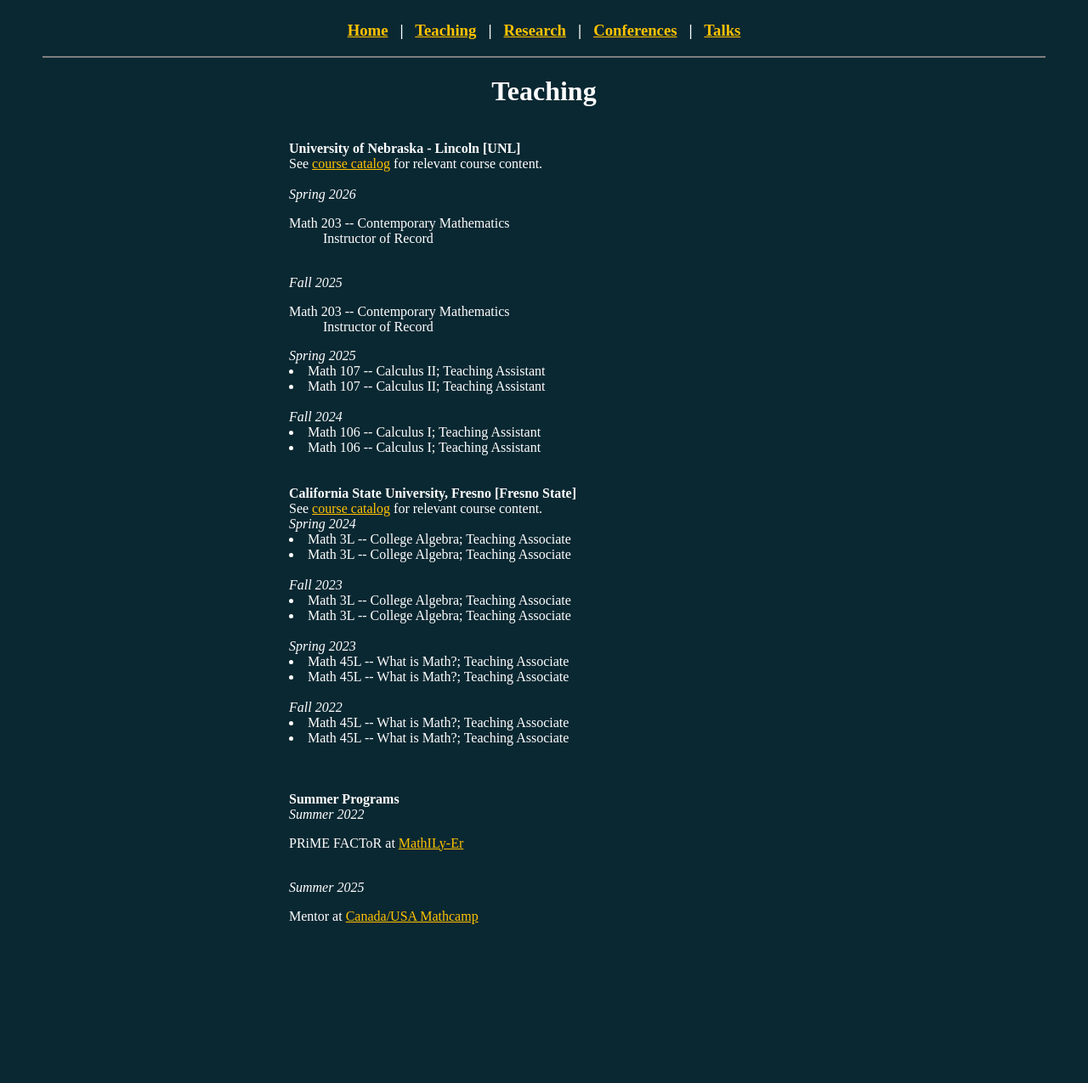
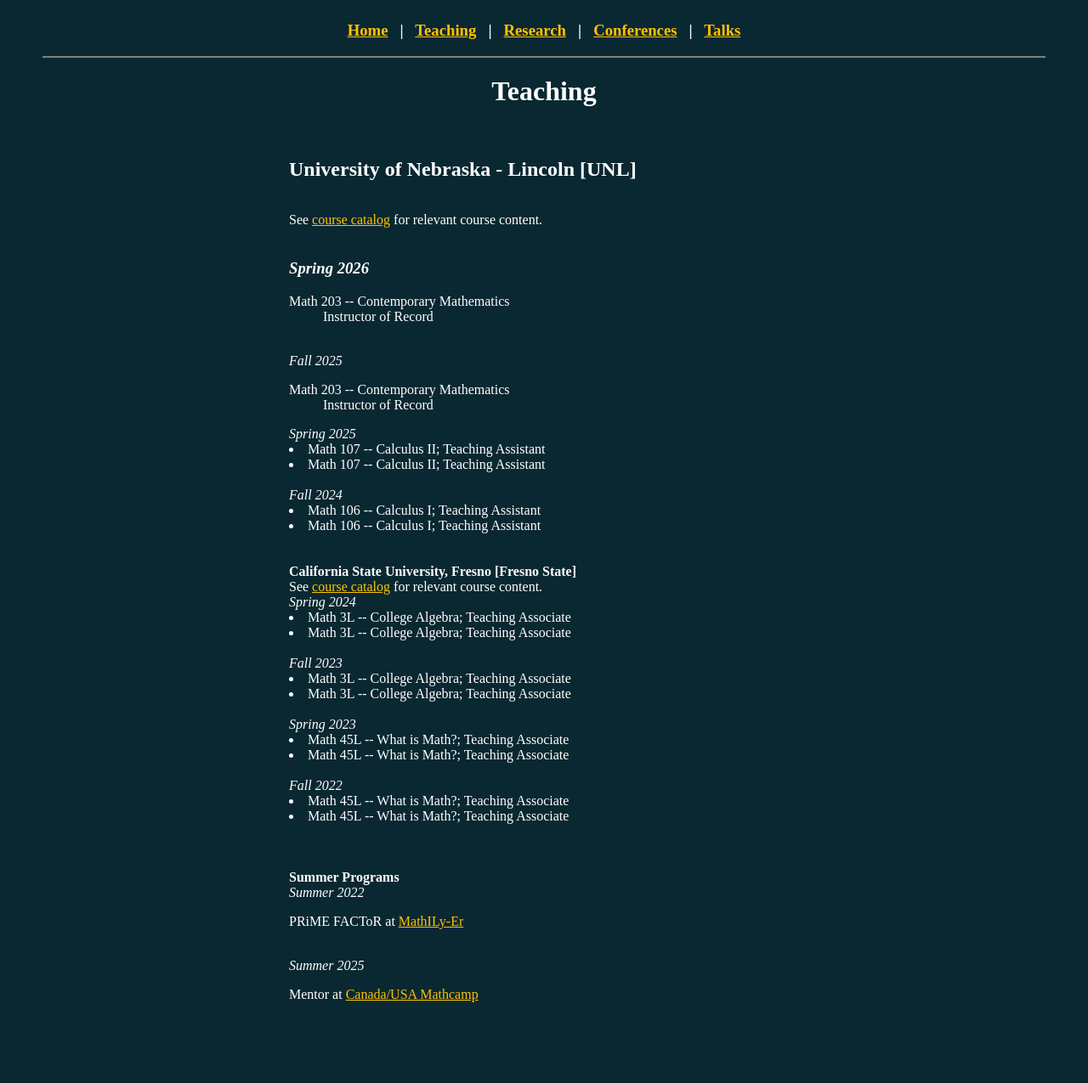
Before and after one commit to abaumheckel/abaumheckel.github.io, a Jekyll site: the page teaching.html, which Jekyll copies as it is, in a window 1280 px wide. Shown: the whole page at 85% size. Built offline with Jekyll 4.4.1, drawn with Linux system fonts in a browser that asks for light colours; before the commit the page ends 1183 px from its top, so only the background shows below that.

Commit message:
Update teaching.html

```diff
--- a/teaching.html
+++ b/teaching.html
@@ -36,7 +38,7 @@ Teaching
 
 <div class="teaching" align="justify">
 <br>
-</H2><left>
+<H2><left>
 <b>University of Nebraska - Lincoln [UNL]</b>
 </H2>
 <br>
@@ -44,7 +46,7 @@ See <a href="https://catalog.unl.edu/undergraduate/courses/math/"> course catalo
 
 <br><br>
 
-</H3><left>
+<H3><left>
   <em>Spring 2026</em>
 </left></H3>
 <dl>
```
Also changed, not shown: other parts of teaching.html (+3 -1 lines).
